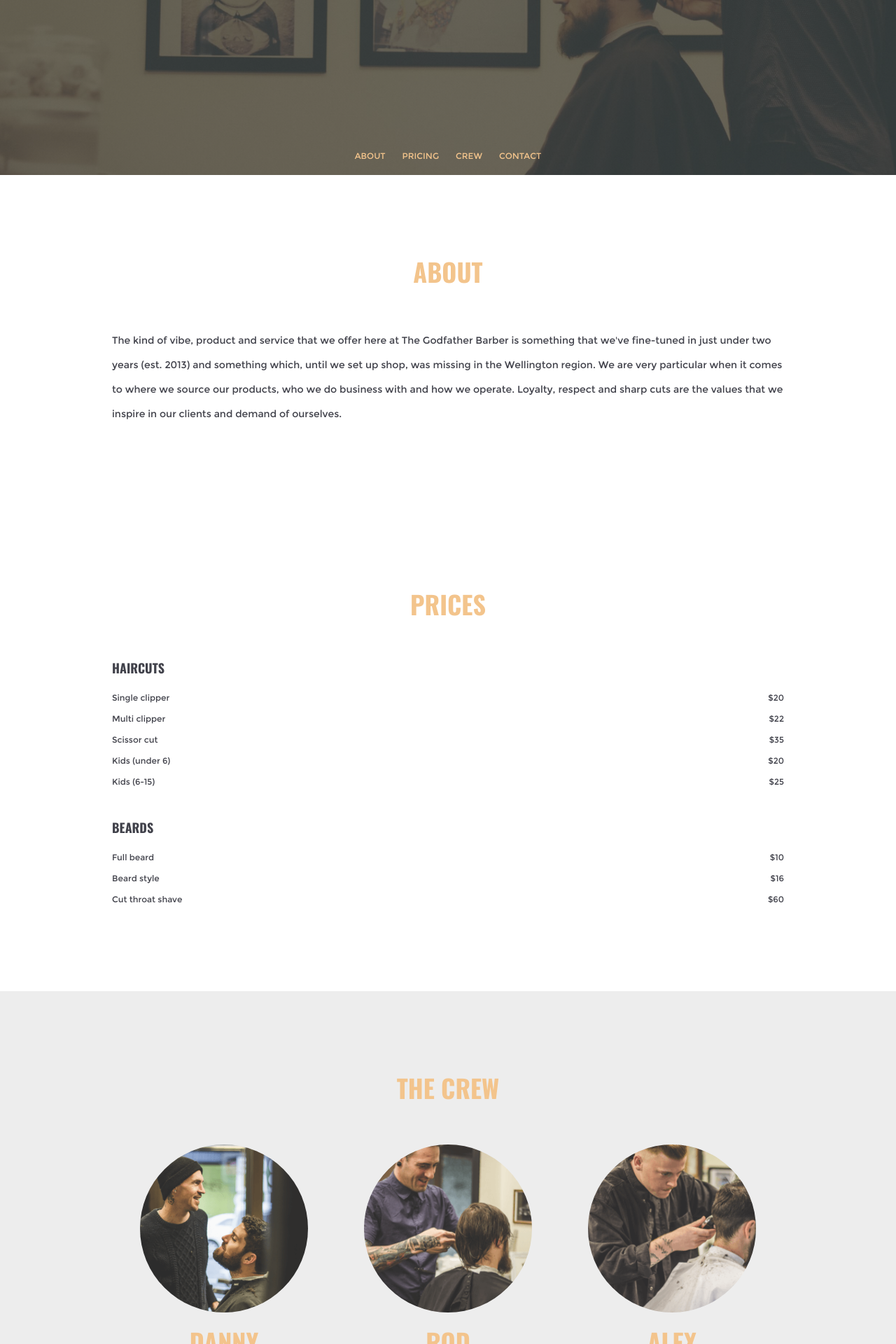
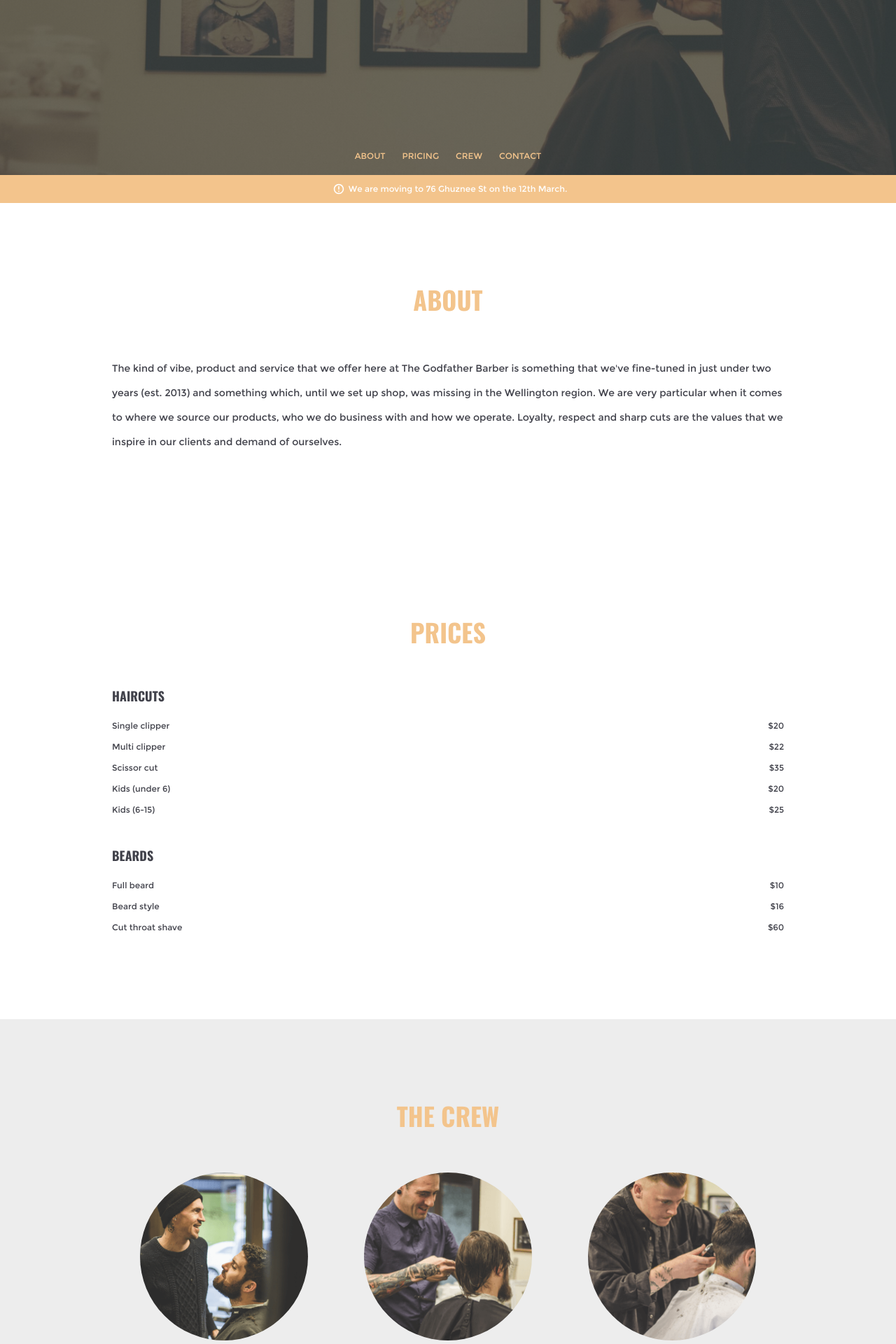
Before and after one commit to thegodfatherbarbers/thegodfatherbarbers.github.io, a Jekyll site: the page built from index.html, in a window 1280 px wide. Shown: the part 650-2570 px from the top of the page at 70% size. Built offline with Jekyll 4.4.1, drawn with Linux system fonts in a browser that asks for light colours; nearby versions of some CDN libraries.

Commit message:
Add warning notice about move

```diff
--- /dev/null
+++ b/_includes/notice.html
@@ -0,0 +1,5 @@
+<div class="notice">
+
+    <span class="warning"></span>We are moving to 76 Ghuznee St on the 12th March.
+
+</div>
--- a/_layouts/default.html
+++ b/_layouts/default.html
@@ -6,6 +6,7 @@
   <body>
 
     {% include hero.html %}
+    {% include notice.html %}
 
     <div class="page-content">
       {% include about.html %}
--- /dev/null
+++ b/_sass/organisms/notice.scss
@@ -0,0 +1,41 @@
+.notice {
+	background: #F3C48C;
+	@include display(flex);
+    @include justify-content(center);
+    @include align-items(center);
+	height: 40px;
+	font-size: 12px;
+	line-height: 16px;
+	color: white;
+
+	.warning {
+		display: inline-block;
+		width: 20px;
+		height: 20px;
+		margin: 0 4px -3px;
+		background: url('../img/warning.svg');
+		background-size: 20px 20px;
+	}
+
+	.bold {
+		font-weight: bold;
+		display: table;
+	}
+}
+
+@media screen and (max-width: 357px) {
+	.notice {
+		line-height: 16px;
+		height: 44px;
+	}
+}
+
+@media screen and (max-width: 310px) {
+	.notice {
+		padding: 0 4px;
+
+		.warning {
+			display: none;
+		}
+	}
+}
--- a/css/main.scss
+++ b/css/main.scss
@@ -21,6 +21,7 @@
     "base/base",
     "layout",
     "organisms/hero",
+    "organisms/notice",
     "organisms/about",
     "organisms/pricing",
     "organisms/crew",
```
Also changed, not shown: img/warning.svg (added), 4 other files.
